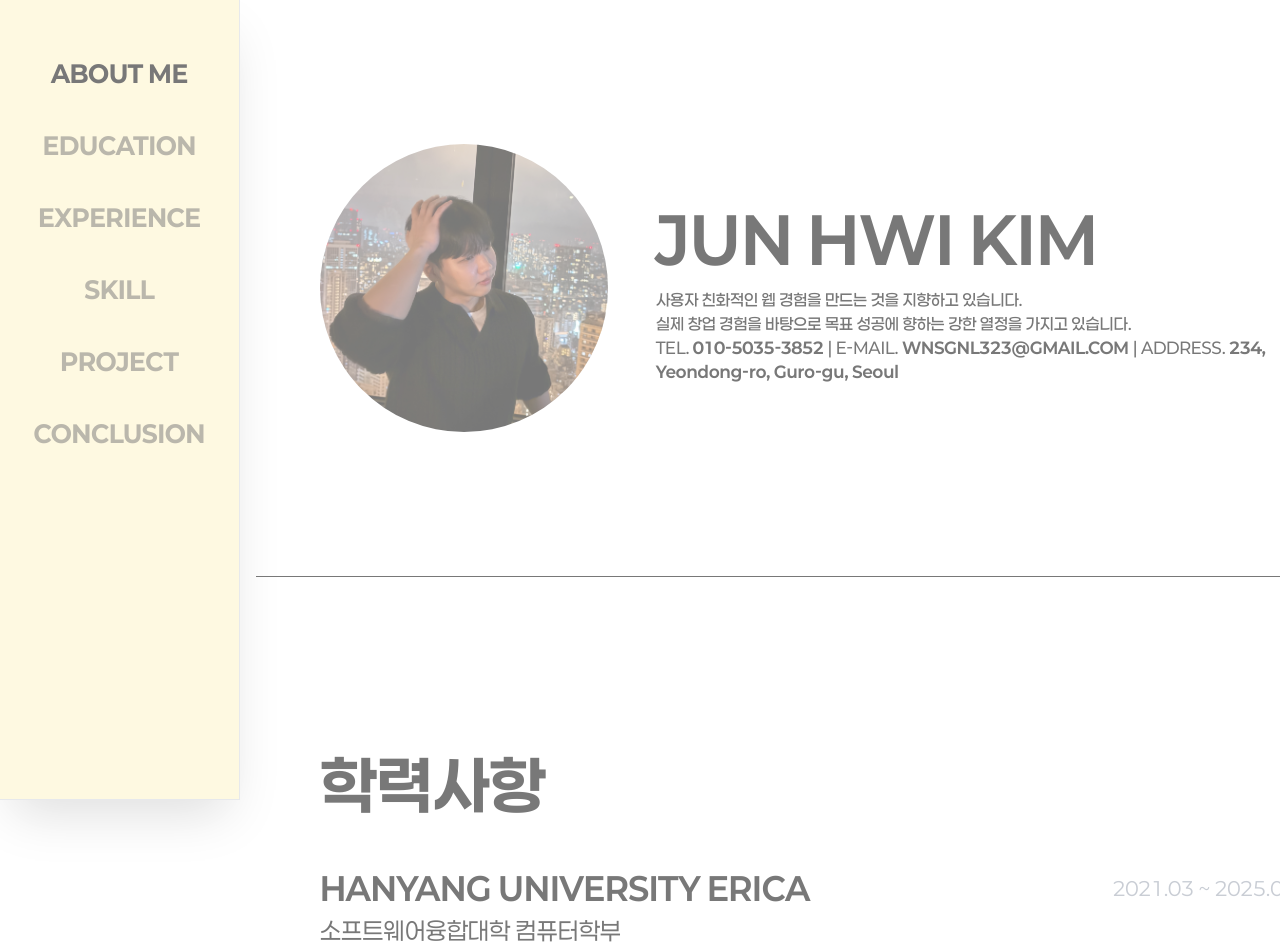
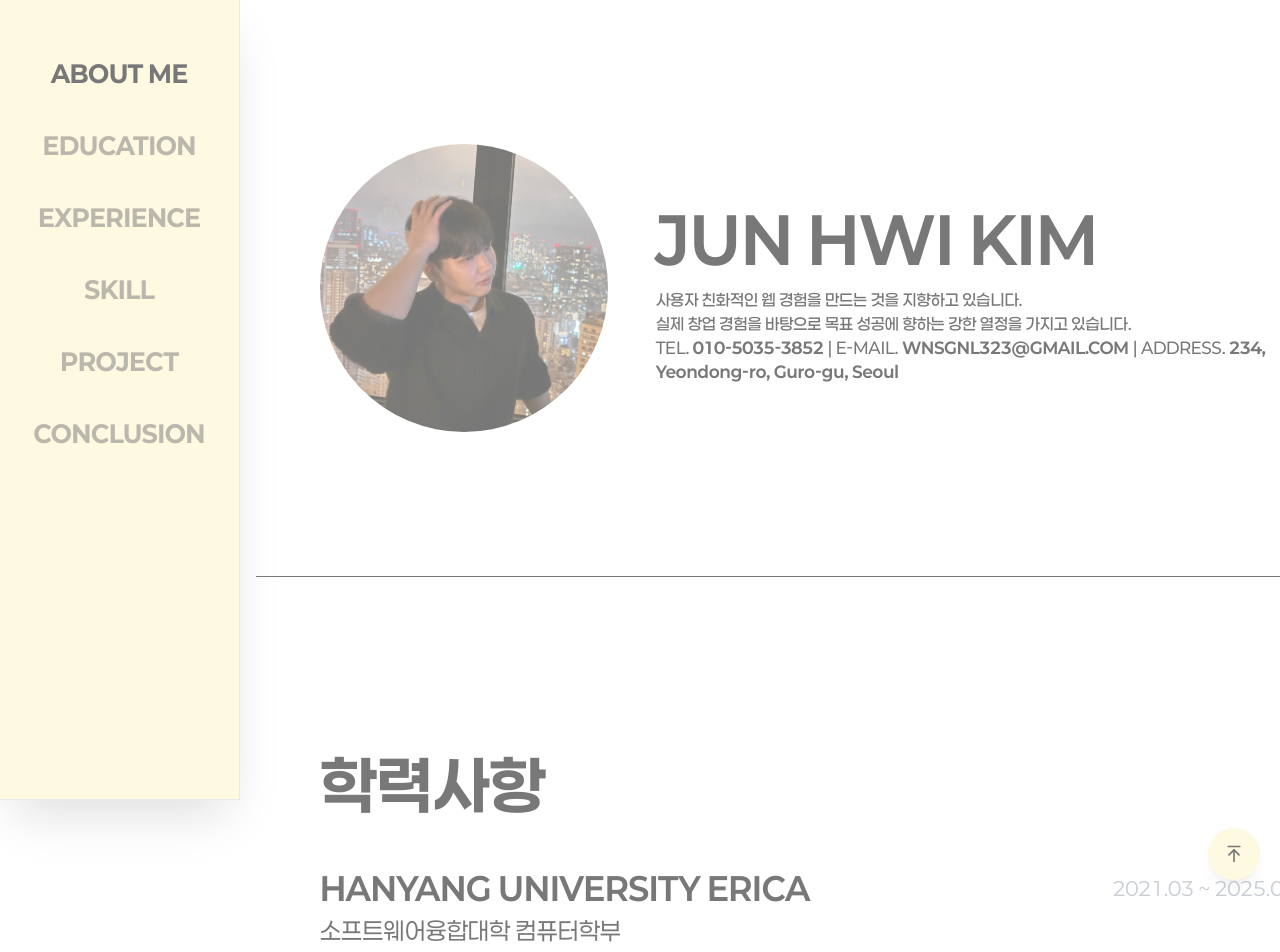
Before and after one commit to kimkimjunjun/portfolio, a Next.js app: page / in a window 1280 px wide. Shown: the top 952 px of the page. Built offline with nearby package versions, Linux system fonts and the light colour scheme.

Commit message:
피드백버튼 수정중

```diff
--- a/components/upbutton.tsx
+++ b/components/upbutton.tsx
@@ -1,4 +1,6 @@
+import Image from 'next/image';
 import React, { useState, useEffect, useCallback } from 'react';
+import feedback from "@/public/images/feedback.png"
 
 export default function Upbutton() {
     const [isVisible, setIsVisible] = useState(false);
@@ -39,9 +41,10 @@ export default function Upbutton() {
     };
 
     return (
+        <div>
             <div className={`
-            fixed right-5 bottom-5 z-20 group flex items-center transition-opacity duration-300 ease-in-out
-            ${isVisible ? 'opacity-100 pointer-events-auto' : 'opacity-0 pointer-events-none'}
+            fixed right-5 z-20 group flex items-center transition-[bottom] duration-300 ease-in-out
+            ${isVisible ? 'bottom-5 pointer-events-auto' : 'bottom-[-5rem] pointer-events-none'}
         `}>
                 <span className="
                 text-white font-semibold text-sm mr-2 bg-gray-600 p-[0.5rem] rounded-[0.8rem] opacity-0 transition-opacity duration-300 group-hover:opacity-100
@@ -53,8 +56,27 @@ export default function Upbutton() {
                     className="hover:opacity-80 w-fit shadow-lg p-[1rem] rounded-full bg-amber-100 cursor-pointer z-10"
                     onClick={handleScrollToTop}
                 >
-                <svg xmlns="http://www.w3.org/2000/svg" width="20" height="20" viewBox="0 0 28 17" fill="none"><path d="M2 15L14 3L26 15" stroke="black" stroke-width="3" stroke-linecap="round"></path></svg>
+                    <svg xmlns="http://www.w3.org/2000/svg" width="20" height="20" viewBox="0 0 24 24" fill="none" stroke="#000" stroke-width="2" stroke-linecap="round" stroke-linejoin="round" className="lucide lucide-arrow-up-to-line"><path d="M5 3h14"></path><path d="m18 13-6-6-6 6"></path><path d="M12 7v14"></path></svg>
                 </button>
+            </div>
+            {/* <div className={`
+            fixed right-5 z-20 group flex items-center transition-[bottom] duration-300 ease-in-out pointer-events-auto
+            ${isVisible ? 'bottom-22' : 'bottom-5'}
+        `}>
+                <span className="
+                text-white font-semibold text-sm mr-2 bg-gray-600 p-[0.5rem] rounded-[0.8rem] opacity-0 transition-opacity duration-300 group-hover:opacity-100
+            ">
+                    피드백주기
+                </span>
+
+                <button
+                    className="hover:opacity-80 w-fit shadow-lg p-[1rem] rounded-full bg-amber-100 cursor-pointer z-10"
+                >
+                    <Image src={feedback} width={20} height={20} alt='' />
+                </button>
+            </div> */}
+
+
         </div>
     )
 }
```
Also changed, not shown: public/images/feedback.png (added). Lines whose indentation alone changed are shown as unchanged.
